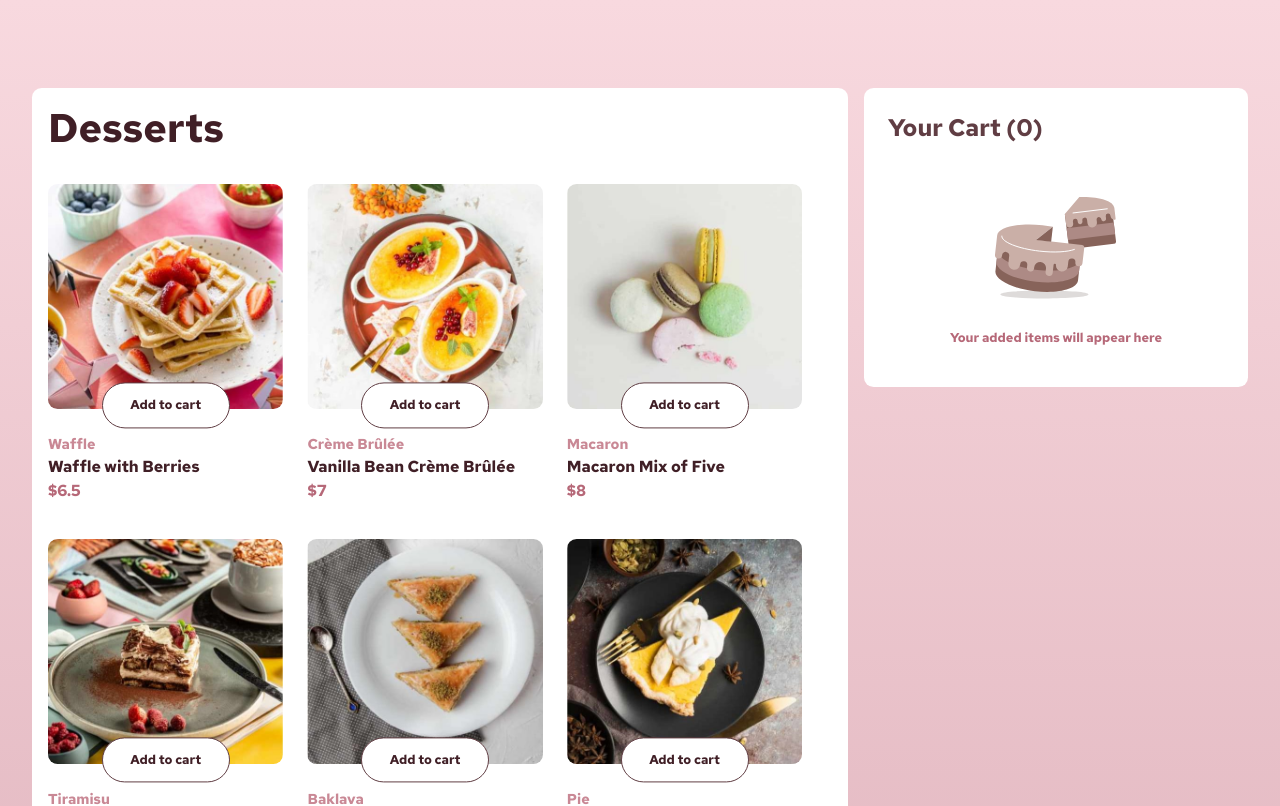
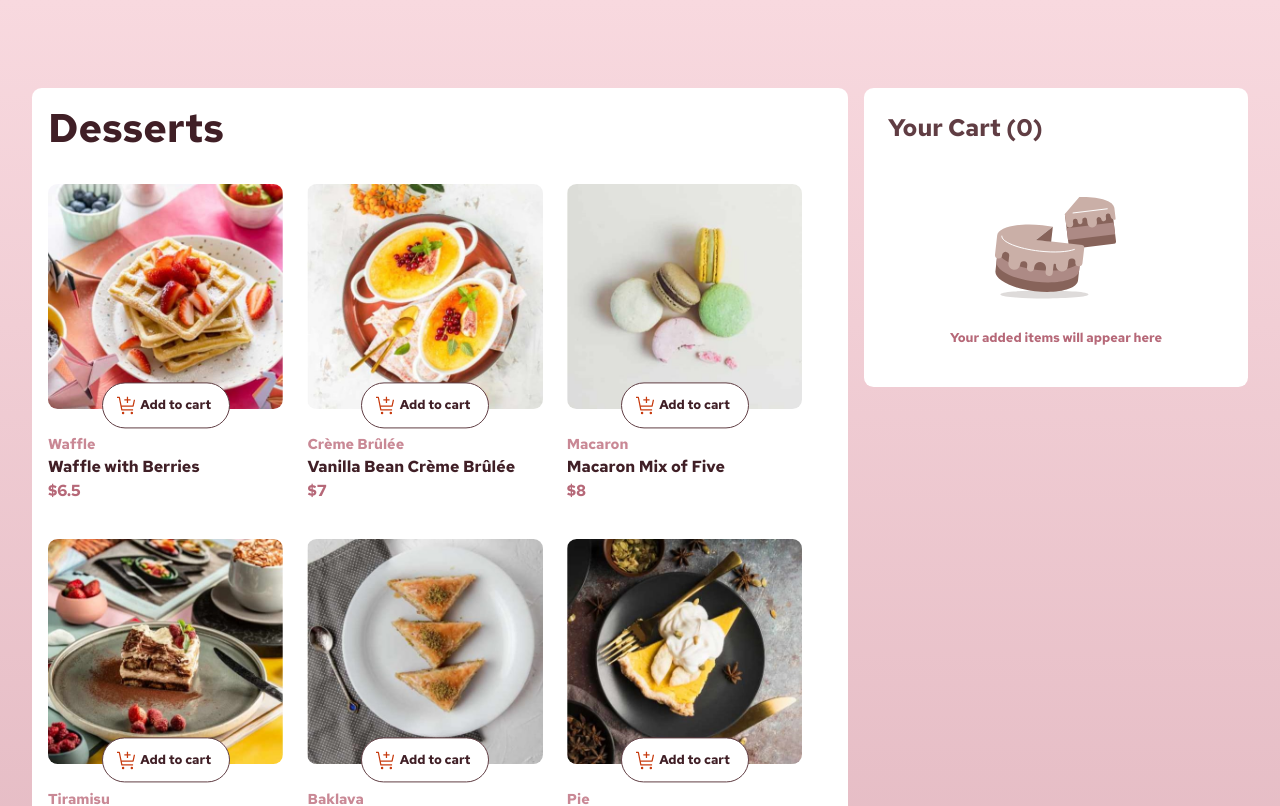
Before and after one commit to Phoebe-Jao/shopping-cart, a React (Vite) app: page / in a window 1280 px wide. Shown: the top 806 px of the page. Built offline with nearby package versions, Linux system fonts and the light colour scheme.

Commit message:
[fix] Add to cart button

```diff
--- a/src/components/Button.jsx
+++ b/src/components/Button.jsx
@@ -1,41 +1,47 @@
 import { useState } from 'react'
+import cartIcon from '../assets/images/icon-add-to-cart.svg';
 import minusIcon from '../assets/images/icon-decrement-quantity.svg';
 import plusIcon from '../assets/images/icon-increment-quantity.svg';
 
 const Button = () => {
-  const [isActive, setIsActive] = useState(false);
-  const [quantity, setQuantity] = useState(1);
+  const [quantity, setQuantity] = useState(0);
 
-  function handleClick() {
-    setIsActive(!isActive);
+  const handleAddCart = () => setQuantity(1);
 
-    return isActive;
-  }
+  const handleIncrement = () => setQuantity(prev => prev + 1);
 
-  function handleDecrement() {
-    if (quantity <= 1) {
+  const handleDecrement = () => {
+    if (quantity === 1) {
       setQuantity(0);
     } else {
       setQuantity(prev => prev - 1);
     }
   }
 
-  function handleIncrement() {
-    setQuantity(prev => prev + 1);
-  }
-
   return (
-    <button onClick={handleClick} className={`w-32 absolute bottom-[-2.6rem] left-1/2 transform -translate-x-1/2 -translate-y-1/2 whitespace-nowrap bg-white rounded-4xl border-1 border-custom-maroon text-[0.8rem] text-custom-rose-900 font-bold p-3 ${isActive ? 'is-active' : 'cursor-pointer'}`}>
+    <>
       {
-        isActive ? (
-          <div className='flex justify-between items-center'>
-            <span onClick={handleDecrement} className="cursor-pointer"><img src={ minusIcon } alt="minus" /></span>
-            <span>{ quantity }</span>
-            <span onClick={handleIncrement} className="cursor-pointer"><img src={ plusIcon } alt="plus" /></span>
+        quantity === 0 ? (
+          <button onClick={handleAddCart} className="w-32 absolute bottom-[-2.6rem] left-1/2 transform -translate-x-1/2 -translate-y-1/2 whitespace-nowrap bg-white rounded-4xl border-1 border-custom-maroon text-[0.8rem] text-custom-rose-900 font-bold p-3 cursor-pointer">
+            <span className='absolute transform -translate-x-1/2 -translate-y-1/2 top-1/2 left-[1.5rem]'>
+              <img src={cartIcon} alt="cart" />
+            </span>
+            <span className='pl-5'>Add to cart</span>
+          </button>
+        ) :
+        (
+          <div className="flex justify-between items-center w-32 absolute bottom-[-2.6rem] left-1/2 transform -translate-x-1/2 -translate-y-1/2 whitespace-nowrap bg-custom-maroon rounded-4xl border-1 border-custom-maroon text-[0.8rem] text-white font-bold p-3">
+            <button onClick={handleDecrement} className="w-3 h-3 flex justify-center cursor-pointer">
+              <img src={ minusIcon } alt="minus" />
+            </button>
+            { quantity }
+            <button onClick={handleIncrement}  className="w-3 h-3  flex justify-center cursor-pointer">
+              <img src={ plusIcon } alt="plus" />
+            </button>
           </div>
-        ) : 'Add to cart'
+        )
       }
-    </button>
+    </>
   )
 }
 
--- a/src/index.css
+++ b/src/index.css
@@ -20,11 +20,6 @@
   border-radius: 0.6rem;
 }
 
-@utility is-active {
-  background-color: var(--color-custom-maroon) !important;
-  color: white !important;
-}
-
 body {
   padding: 0;
   margin: 0;
```
Also changed, not shown: 1 other file (tests, documents, lock files or other folders).
